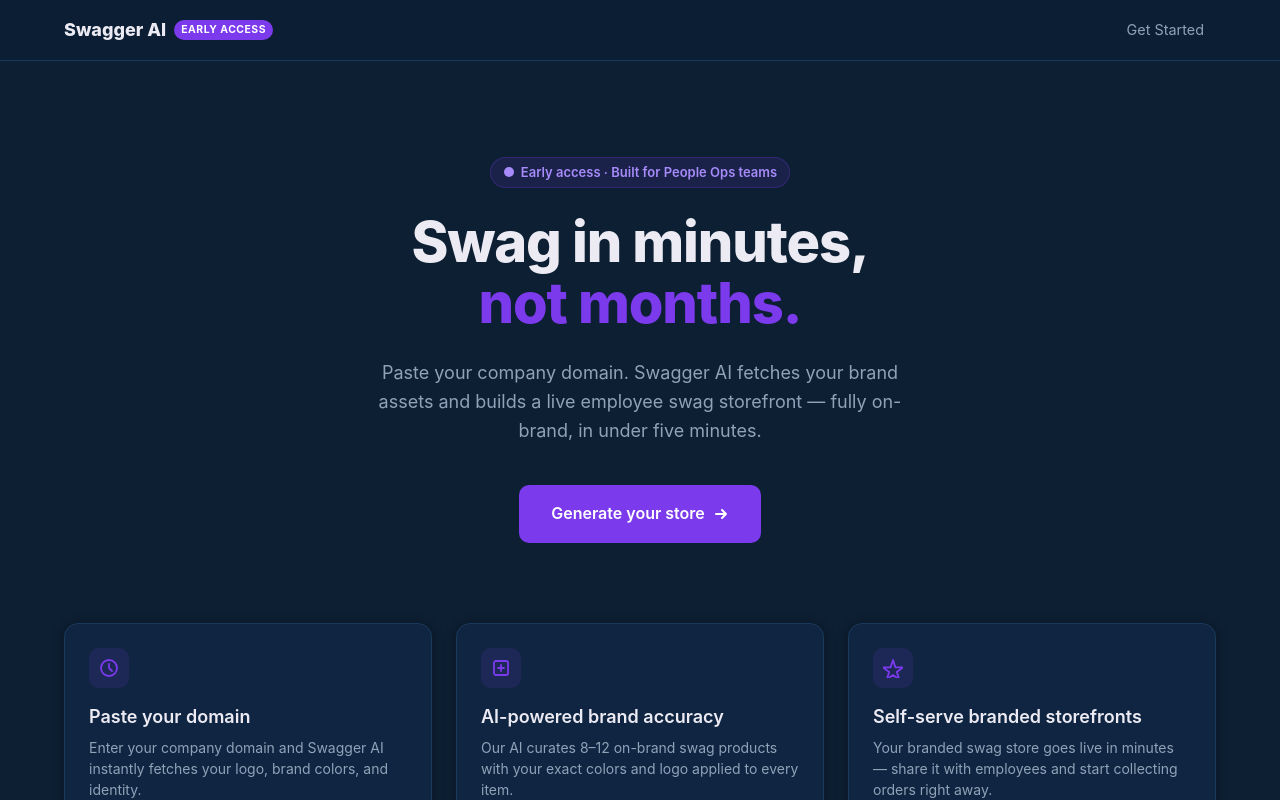
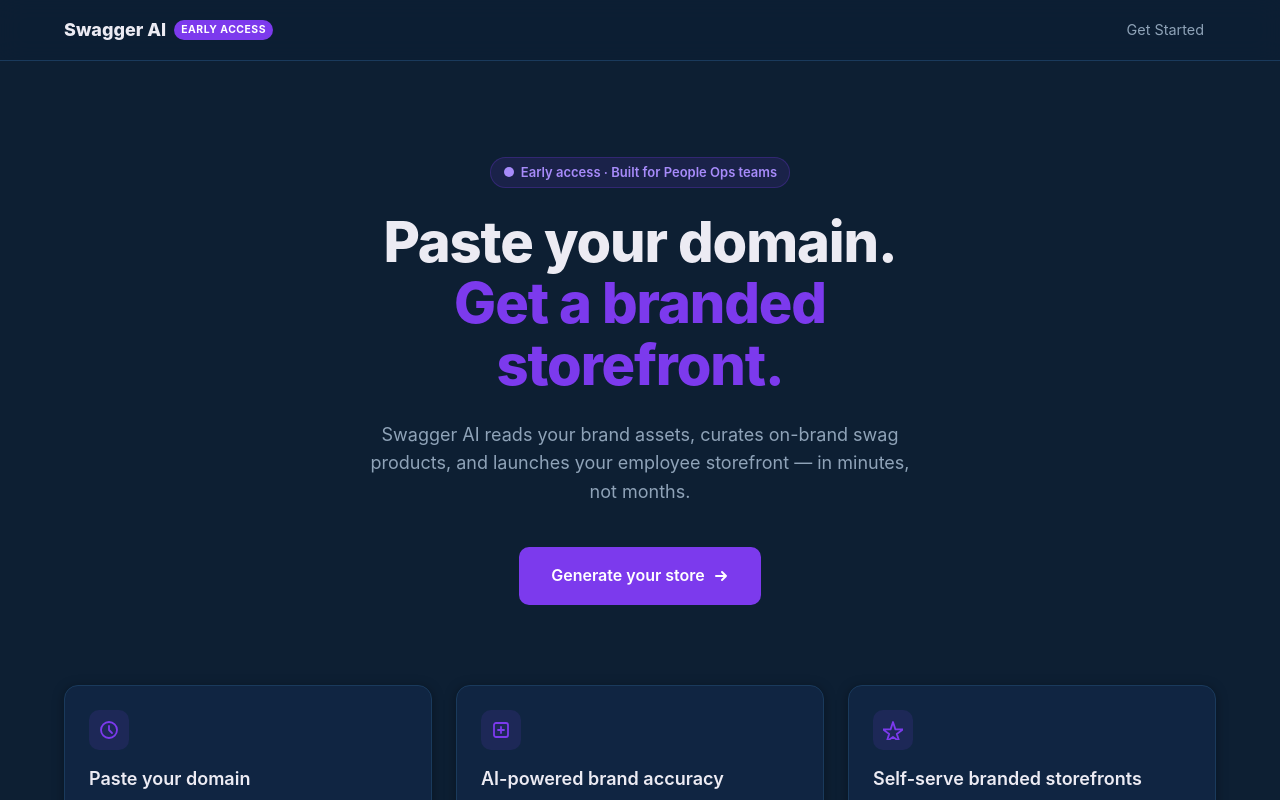
Before and after one commit to iakobidzedavid/swagger-ai, a Next.js app: page / in a window 1280 px wide. Shown: the top 800 px of the page. Built offline with nearby package versions, Linux system fonts and the light colour scheme.

Commit message:
Goal loop: Improve the Swagger AI storefront homepage hero section: a clear, on-brand headline + subhead that explains the product

```diff
--- a/src/app/page.tsx
+++ b/src/app/page.tsx
@@ -14,23 +14,21 @@
           </div>
 
           <h1 className="text-display" style={{ marginBottom: '24px' }}>
-            Swag in minutes,<br />
-            <span style={{ color: 'var(--color-accent)' }}>not months.</span>
+            Paste your domain.<br />
+            <span style={{ color: 'var(--color-accent)' }}>Get a branded storefront.</span>
           </h1>
 
-          <p className="text-body text-muted" style={{ fontSize: '1.125rem', maxWidth: '560px', margin: '0 auto 40px' }}>
-            Paste your company domain. Swagger AI fetches your brand assets and builds a
-            live employee swag storefront — fully on-brand, in under five minutes.
+          <p className="text-body text-muted" style={{ fontSize: '1.125rem', maxWidth: '540px', margin: '0 auto 40px' }}>
+            Swagger AI reads your brand assets, curates on-brand swag products, and
+            launches your employee storefront — in minutes, not months.
           </p>
 
-          <div className="flex items-center gap-4" style={{ justifyContent: 'center', flexWrap: 'wrap' }}>
           <Link href="/onboard" className="btn btn-primary btn-lg">
             Generate your store
             <svg width="16" height="16" viewBox="0 0 16 16" fill="none" stroke="currentColor" strokeWidth="2" strokeLinecap="round" strokeLinejoin="round">
               <path d="M3 8h10M9 4l4 4-4 4"/>
             </svg>
           </Link>
-          </div>
         </div>
       </section>
 
```
Lines whose indentation alone changed are shown as unchanged.
